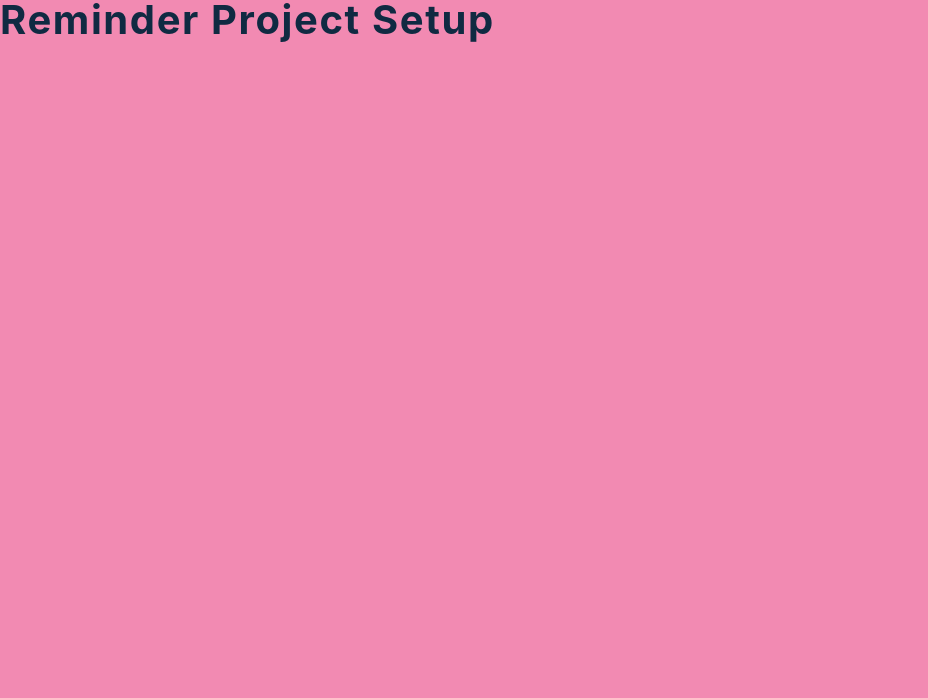
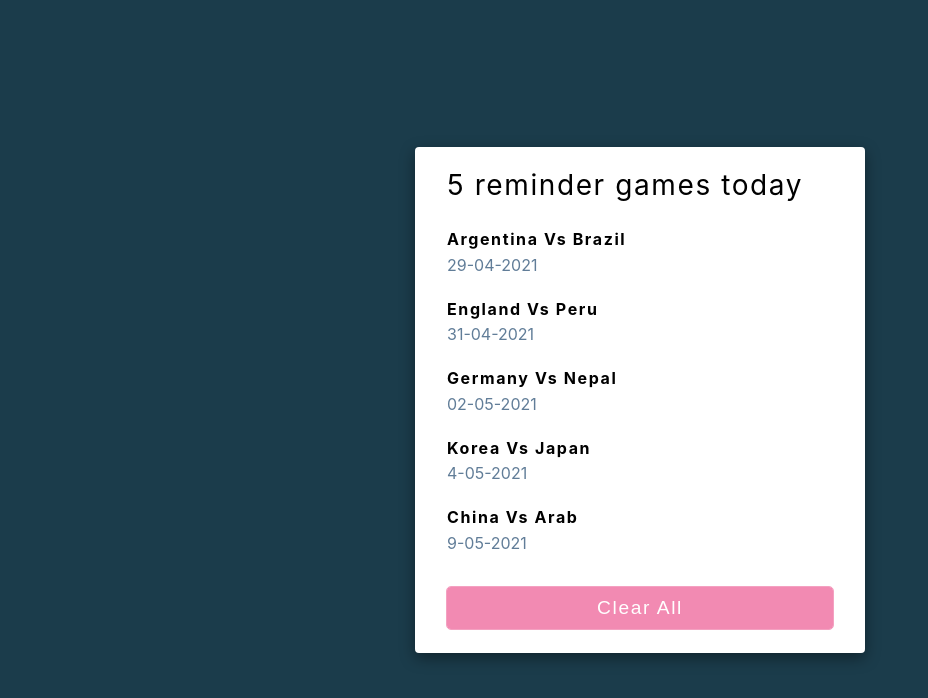
Before and after one commit to sharad9201/reminder, a React (Create React App) app: page / in a window 1280 px wide. Shown: the top 698 px of the page, without its empty margins (0-928 px from the left). Built offline with nearby package versions, Linux system fonts and the light colour scheme.

Commit message:
simple reminder set up

```diff
--- a/src/App.js
+++ b/src/App.js
@@ -2,7 +2,16 @@ import React, { useState } from 'react';
 import data from './data';
 import List from './List';
 function App() {
-  return <h2>reminder project setup</h2>;
+  const [reminder, setReminder] = useState(data)
+  return <main>
+    <section className="container">
+      <h3 >{reminder.length} reminder games today </h3>
+      <List reminder={reminder}/>
+      <button onClick={()=> setReminder([])}>
+        clear all
+      </button>
+    </section>
+  </main>
 }
 
 export default App;
--- a/src/List.js
+++ b/src/List.js
@@ -1,9 +1,21 @@
 import React from 'react';
 
-const List = () => {
+const List = ({reminder}) => {
   return (
     <>
-      <h2>list component</h2>
+     {reminder.map((reminder)=>{
+
+       const {id,name,date,image} = reminder;
+       return <article key={id} className="reminder">
+
+         {/* <img src="image" alt="name" /> */}
+         <div>
+           <h4>{name}</h4>
+           <p>{date}</p>
+         </div>
+       </article>
+
+     })}
     </>
   );
 };
--- a/src/data.js
+++ b/src/data.js
@@ -1,36 +1,36 @@
 export default [
   {
     id: 1,
-    name: 'Bertie Yates',
-    age: 29,
+    name: 'argentina vs brazil',
+    date: '29-04-2021',
     image:
       'https://res.cloudinary.com/diqqf3eq2/image/upload/v1595959131/person-2_ipcjws.jpg',
   },
   {
     id: 2,
-    name: 'Hester Hogan',
-    age: 32,
+    name: 'england vs peru',
+    date: '31-04-2021',
     image:
       'https://res.cloudinary.com/diqqf3eq2/image/upload/v1595959131/person-3_rxtqvi.jpg',
   },
   {
     id: 3,
-    name: 'Larry Little',
-    age: 36,
+    name: 'germany vs nepal',
+    date:' 02-05-2021',
     image:
       'https://res.cloudinary.com/diqqf3eq2/image/upload/v1586883423/person-4_t9nxjt.jpg',
   },
   {
     id: 4,
-    name: 'Sean Walsh',
-    age: 34,
+    name: 'korea vs japan',
+    date:  '4-05-2021',
     image:
       'https://res.cloudinary.com/diqqf3eq2/image/upload/v1586883417/person-3_ipa0mj.jpg',
   },
   {
     id: 5,
-    name: 'Lola Gardner',
-    age: 29,
+    name: 'china vs arab',
+    date: '9-05-2021',
     image:
       'https://res.cloudinary.com/diqqf3eq2/image/upload/v1586883334/person-1_rfzshl.jpg',
   },
--- a/src/index.css
+++ b/src/index.css
@@ -29,6 +29,7 @@ Variables
   --clr-grey-8: hsl(211, 39%, 23%);
   --clr-grey-9: hsl(209, 61%, 16%);
   --clr-white: #fff;
+  --clr-grey-0: rgb(27,60,75);
   --clr-red-dark: hsl(360, 67%, 44%);
   --clr-red-light: hsl(360, 71%, 66%);
   --clr-green-dark: hsl(125, 67%, 44%);
@@ -59,8 +60,8 @@ Global Styles
 body {
   font-family: -apple-system, BlinkMacSystemFont, 'Segoe UI', Roboto, Oxygen,
     Ubuntu, Cantarell, 'Open Sans', 'Helvetica Neue', sans-serif;
-  background: var(--clr-pink);
-  color: var(--clr-grey-9);
+  background: var(--clr-grey-0);
+  color: var(--clr-grey);
   line-height: 1.5;
   font-size: 0.875rem;
 }
@@ -154,24 +155,24 @@ main {
   text-transform: none;
   margin-bottom: 2rem;
 }
-.person {
+.reminder {
   display: grid;
   grid-template-columns: auto 1fr;
   column-gap: 0.75rem;
   margin-bottom: 1.5rem;
   align-items: center;
 }
-.person img {
+.reminder img {
   width: 75px;
   height: 75px;
   object-fit: cover;
   border-radius: 50%;
   box-shadow: var(--light-shadow);
 }
-.person h4 {
+.reminder h4 {
   margin-bottom: 0.35rem;
 }
-.person p {
+.reminder p {
   margin-bottom: 0;
 }
 .container button {
```
